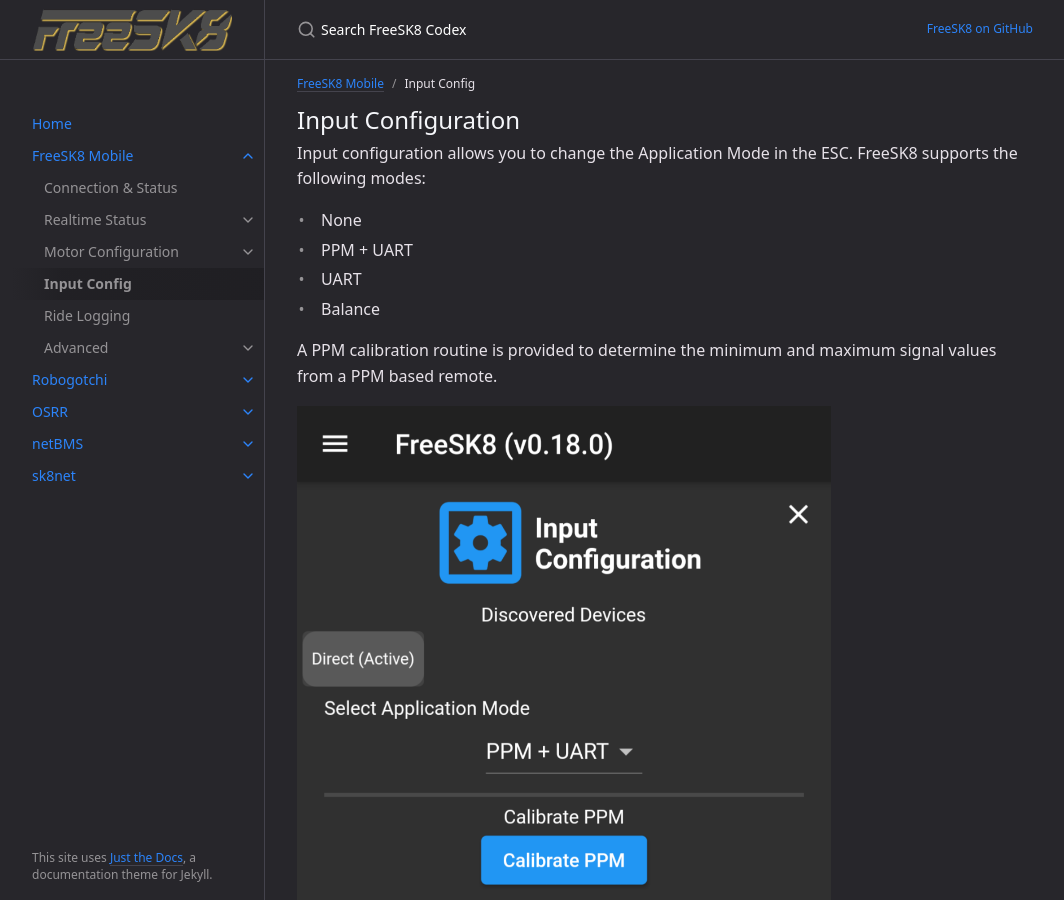
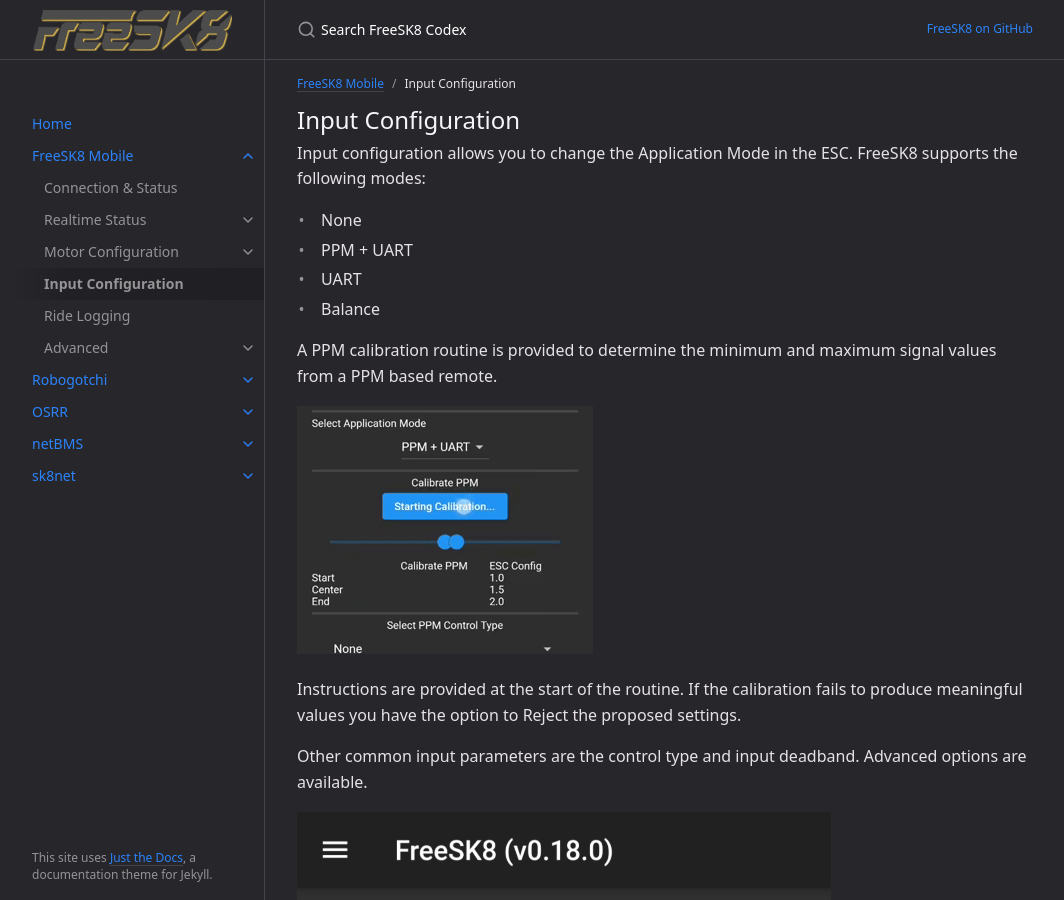
Before and after one commit to FreeSK8/codex, a Jekyll site: the page built from docs/freesk8-mobile/input-config.md, in a window 1280 px wide and 900 px high. Shown: the whole window, without its empty margins (107-1171 px from the left). Built offline with Jekyll 4.4.1, drawn with Linux system fonts in a browser that asks for light colours.

Commit message:
input calibration

```diff
--- a/docs/freesk8-mobile/input-config.md
+++ b/docs/freesk8-mobile/input-config.md
@@ -1,6 +1,6 @@
 ---
 layout: default
-title: Input Config
+title: Input Configuration
 nav_order: 5
 parent: FreeSK8 Mobile
 ---
@@ -16,7 +16,13 @@ Input configuration allows you to change the Application Mode in the ESC. FreeSK
 
 A PPM calibration routine is provided to determine the minimum and maximum signal values from a PPM based remote.
 
-![Input Configuration](https://codex.freesk8.org/assets/images/mobileapp/inputconfig.png)
+![PPM Calibration]({{ '/' | absolute_url }}assets/images/mobileapp/ppm-calibrate.gif)
+
+Instructions are provided at the start of the routine. If the calibration fails to produce meaningful values you have the option to Reject the proposed settings.
+
+Other common input parameters are the control type and input deadband. Advanced options are available.
+
+![Input Configuration]({{ '/' | absolute_url }}assets/images/mobileapp/inputconfig.png)
 
 Advanced tuning parameters are available such as:
 
@@ -24,4 +30,4 @@ Advanced tuning parameters are available such as:
 * Throttle Exponential
 * Traction Control
 
-![Input Configuration](https://codex.freesk8.org/assets/images/mobileapp/inputconfig2.png)
+![Input Configuration]({{ '/' | absolute_url }}assets/images/mobileapp/inputconfig2.png)
```
Also changed, not shown: assets/images/mobileapp/ppm-calibrate.gif (added).
